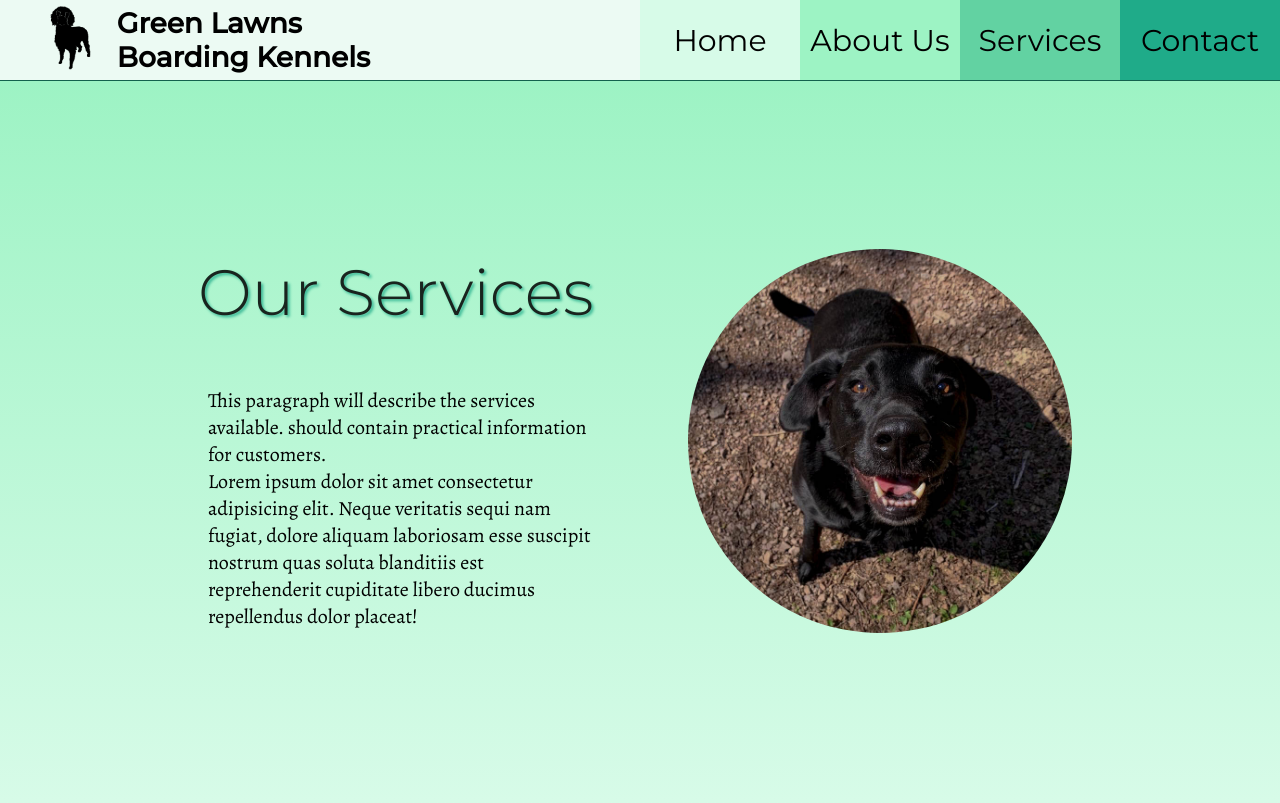
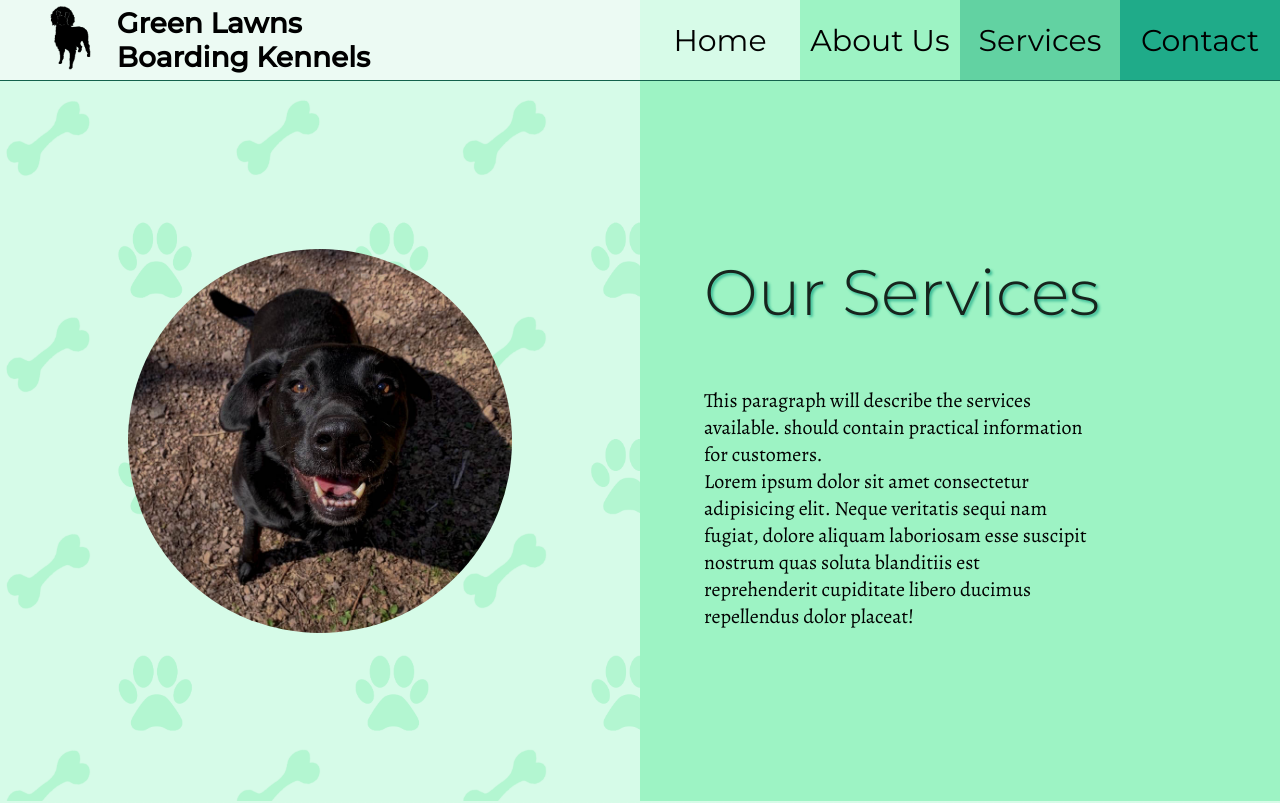
Before and after one commit to Velocima/green-lawns, a React (Create React App) app: page /services in a window 1280 px wide. Shown: the top 803 px of the page. Built offline with nearby package versions, Linux system fonts and the light colour scheme.

Commit message:
services section layout mimics about us

```diff
--- a/src/components/Services.jsx
+++ b/src/components/Services.jsx
@@ -7,6 +7,12 @@ export default function Services() {
 	return (
 		<main className='services'>
 			<section className='our-services'>
+				<div className='image-container'>
+					<img
+						src={dog}
+						alt='Ted is one of the families very happy dogs.'
+					/>
+				</div>
 				<div className='container'>
 					<h1>Our Services</h1>
 					<p>
@@ -20,10 +26,6 @@ export default function Services() {
 						dolor placeat!
 					</p>
 				</div>
-				<img
-					src={dog}
-					alt='Ted is one of the families very happy dogs.'
-				/>
 			</section>
 			<section className='prices'>
 				<h1>Prices</h1>
--- a/src/css/services.css
+++ b/src/css/services.css
@@ -17,27 +17,41 @@
     font-size: 20px; }
   .services .our-services {
     width: 100%;
-    display: flex;
-    justify-content: center;
+    display: grid;
+    grid-template-columns: 1fr 1fr;
     align-items: center;
     height: 90vh;
-    background: linear-gradient(#9df3c4, #d7fbe8); }
+    background-color: #d7fbe8; }
     .services .our-services .container {
-      margin-right: 3.3vw; }
-    .services .our-services h1 {
+      display: flex;
+      flex-direction: column;
+      justify-content: center;
+      align-items: flex-start;
+      height: 100%;
+      width: 100%;
+      background-color: #9df3c4; }
+      .services .our-services .container h1 {
         font-size: 5vw;
         margin-bottom: 7vh;
-      position: relative;
-      left: -10px; }
-    .services .our-services img {
+        margin-left: 5vw; }
+      .services .our-services .container p {
         width: 30vw;
+        margin-left: 5vw; }
+    .services .our-services .image-container {
+      display: grid;
+      height: 100%;
+      width: 100%;
+      background: url("../images/doggo-background-texture-3.png");
+      background-repeat: no-repeat;
+      background-size: cover;
+      background-position: 3%; }
+      .services .our-services .image-container img {
+        place-self: center;
         height: 30vw;
+        width: 30vw;
         border-radius: 50%;
         object-fit: cover;
-      object-position: 50% 30%;
-      margin-left: 3.3vw; }
-    .services .our-services p {
-      width: 30vw; }
+        object-position: 50% 30%; }
   .services .prices {
     background: linear-gradient(#d7fbe8, white);
     width: 100%; }
--- a/src/scss/services.scss
+++ b/src/scss/services.scss
@@ -20,30 +20,45 @@
 
 	.our-services {
 		width: 100%;
-		display: flex;
-		justify-content: center;
+		display: grid;
+		grid-template-columns: 1fr 1fr;
 		align-items: center;
 		height: 90vh;
-		background: linear-gradient($green2, $green1);
+		background-color: $green1;
 		.container {
-			margin-right: 3.3vw;
-		}
+			display: flex;
+			flex-direction: column;
+			justify-content: center;
+			align-items: flex-start;
+			height: 100%;
+			width: 100%;
+			background-color: $green2;
 			h1 {
 				font-size: 5vw;
 				margin-bottom: 7vh;
-			position: relative;
-			left: -10px;
+				margin-left: 5vw;
 			}
+			p {
+				width: 30vw;
+				margin-left: 5vw;
+			}
+		}
+		.image-container {
+			display: grid;
+			height: 100%;
+			width: 100%;
+			background: url('../images/doggo-background-texture-3.png');
+			background-repeat: no-repeat;
+			background-size: cover;
+			background-position: 3%;
 			img {
+				place-self: center;
+				height: 30vw;
 				width: 30vw;
-			height: 30vw;
 				border-radius: 50%;
 				object-fit: cover;
 				object-position: 50% 30%;
-			margin-left: 3.3vw;
 			}
-		p {
-			width: 30vw;
 		}
 	}
 	.prices {
```
Lines whose indentation alone changed are shown as unchanged.
